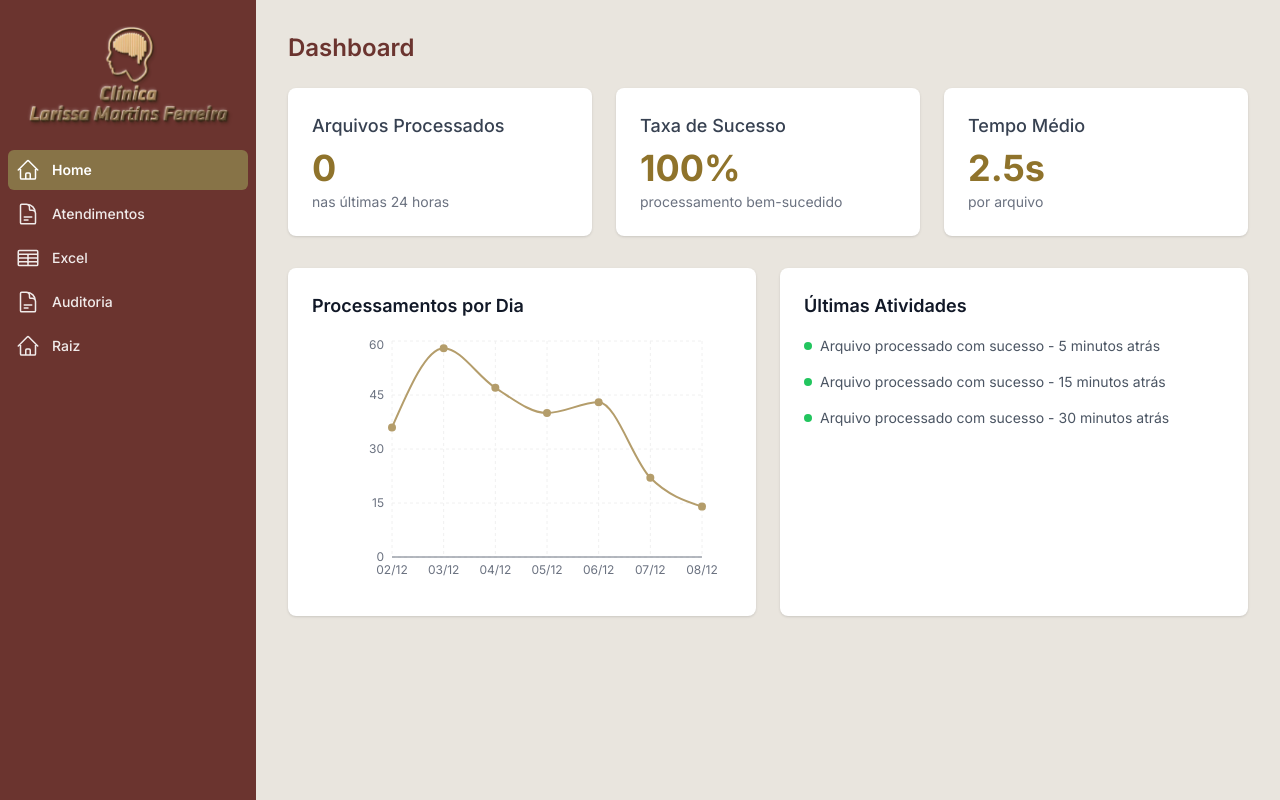
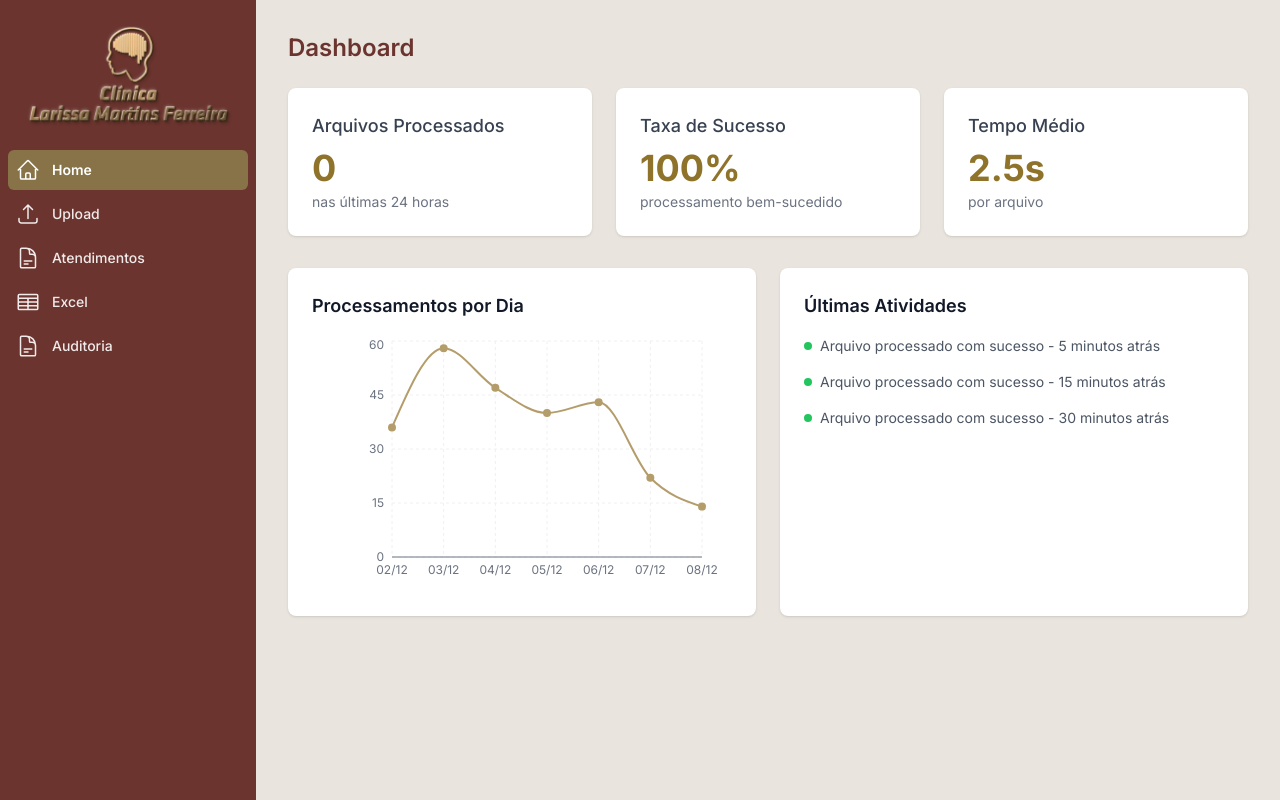
Before and after one commit to LucianoSP/ClinicaLMF2, a Next.js app in the folder frontend/: page / in a window 1280 px wide. Built offline with nearby package versions, Linux system fonts and the light colour scheme.

Commit message:
rotas auditoria e upload

```diff
--- a/frontend/src/components/Sidebar.tsx
+++ b/frontend/src/components/Sidebar.tsx
@@ -19,6 +19,11 @@ const navigation = [
     icon: HomeIcon
   },
   {
+    name: 'Upload',
+    href: '/upload',
+    icon: ArrowUpTrayIcon
+  },
+  {
     name: 'Atendimentos',
     href: '/atendimentos',
     icon: DocumentTextIcon
@@ -33,11 +38,11 @@ const navigation = [
     href: '/auditoria',
     icon: DocumentTextIcon
   },
-  {
-    name: 'Raiz',
-    href: '/raiz',
-    icon: HomeIcon
-  }
+  // {
+  //   name: 'Raiz',
+  //   href: '/raiz',
+  //   icon: HomeIcon
+  // }
 ];
 
 export function Sidebar() {
```
